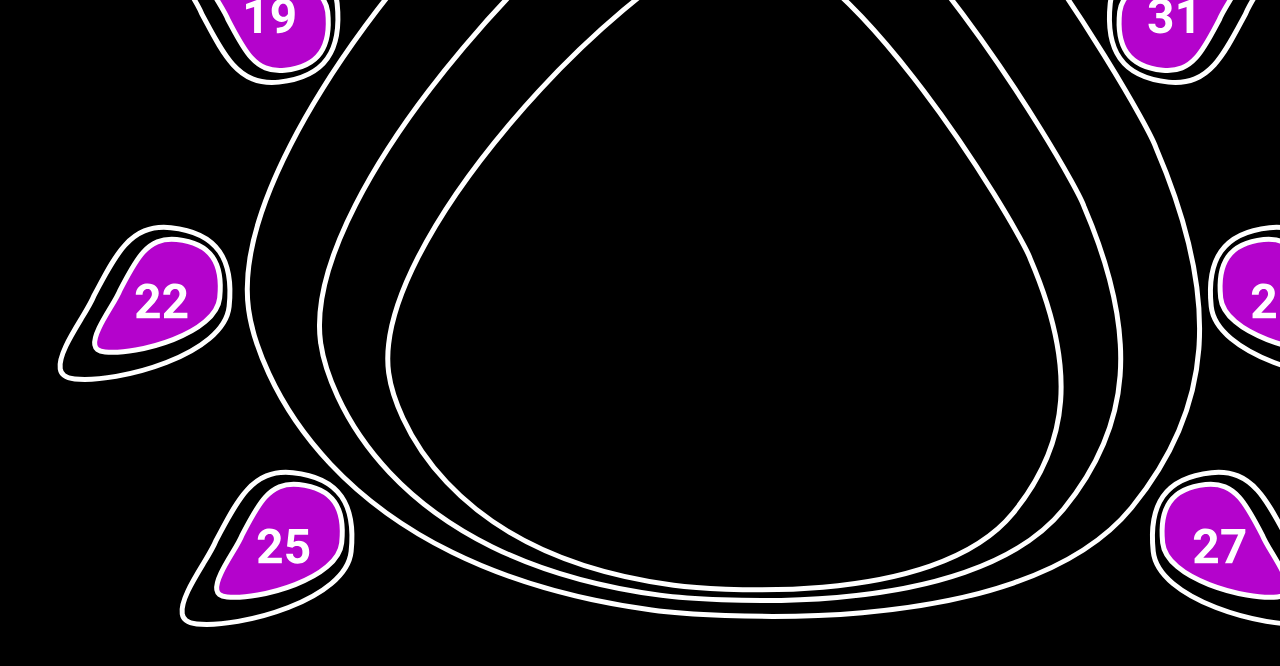
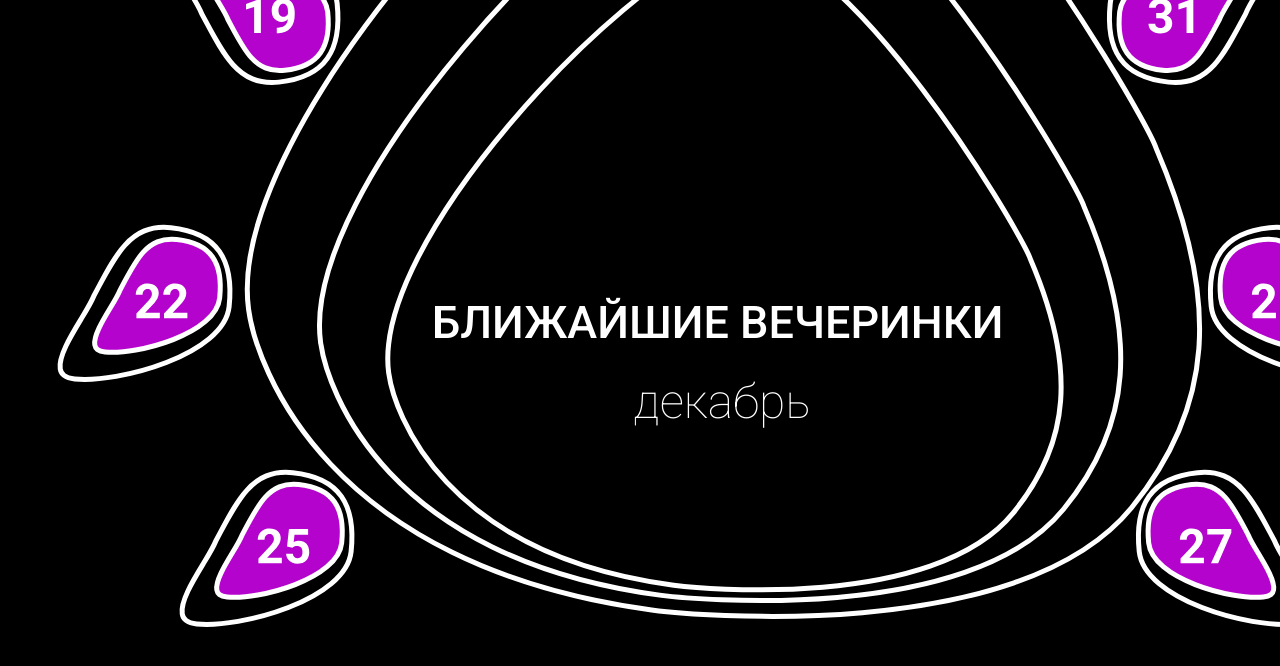
Before and after one commit to LilyaSamsonova/muraveinik, a plain HTML site: page index.html in a window 1280 px wide. Shown: the part 927-1593 px from the top of the page. Drawn offline with Linux system fonts and the light colour scheme.

Commit message:
Update layout.css

```diff
--- a/stylesheets/layout.css
+++ b/stylesheets/layout.css
@@ -143,8 +143,29 @@ animation-delay: 4.5s;
   display: inline-block;
 }
 .btn27 {
-  margin-left: -13%;
+  margin-left: -14%;
   margin-top: 50%;
   position: absolute;
   display: inline-block;
 }
+.text h1 {
+margin-left: 30%;
+margin-top: -30%;
+font-family: Roboto;
+font-style: normal;
+font-weight: 500;
+font-size: 45px;
+color: #fff;
+}
+.text p {
+margin-left: 44%;
+margin-top: 2%;
+font-family: Roboto;
+font-style: normal;
+font-weight: 200;
+font-size: 48px;
+line-height: 56px;
+text-transform: lowercase;
+
+color: #FFFFFF;
+}
```
